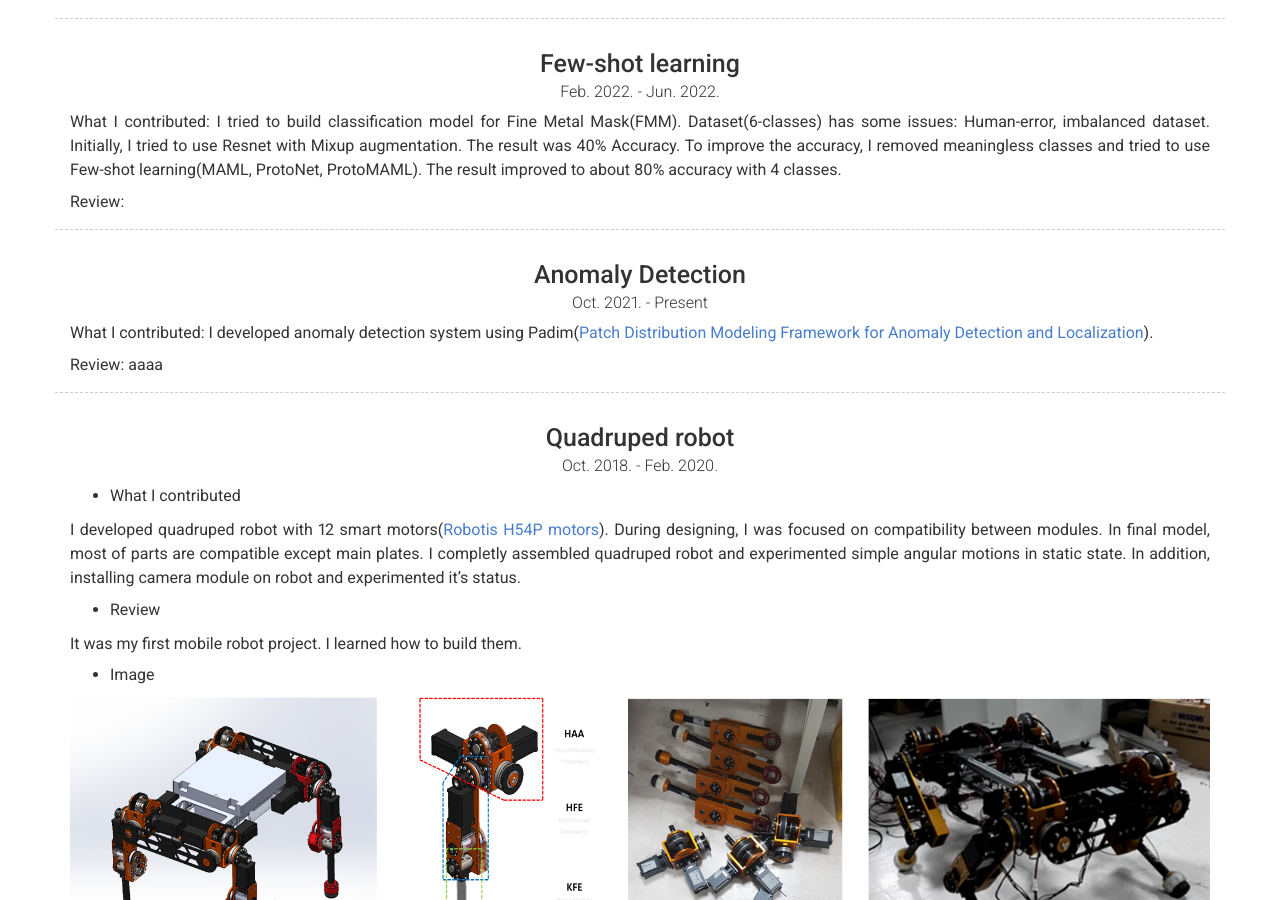
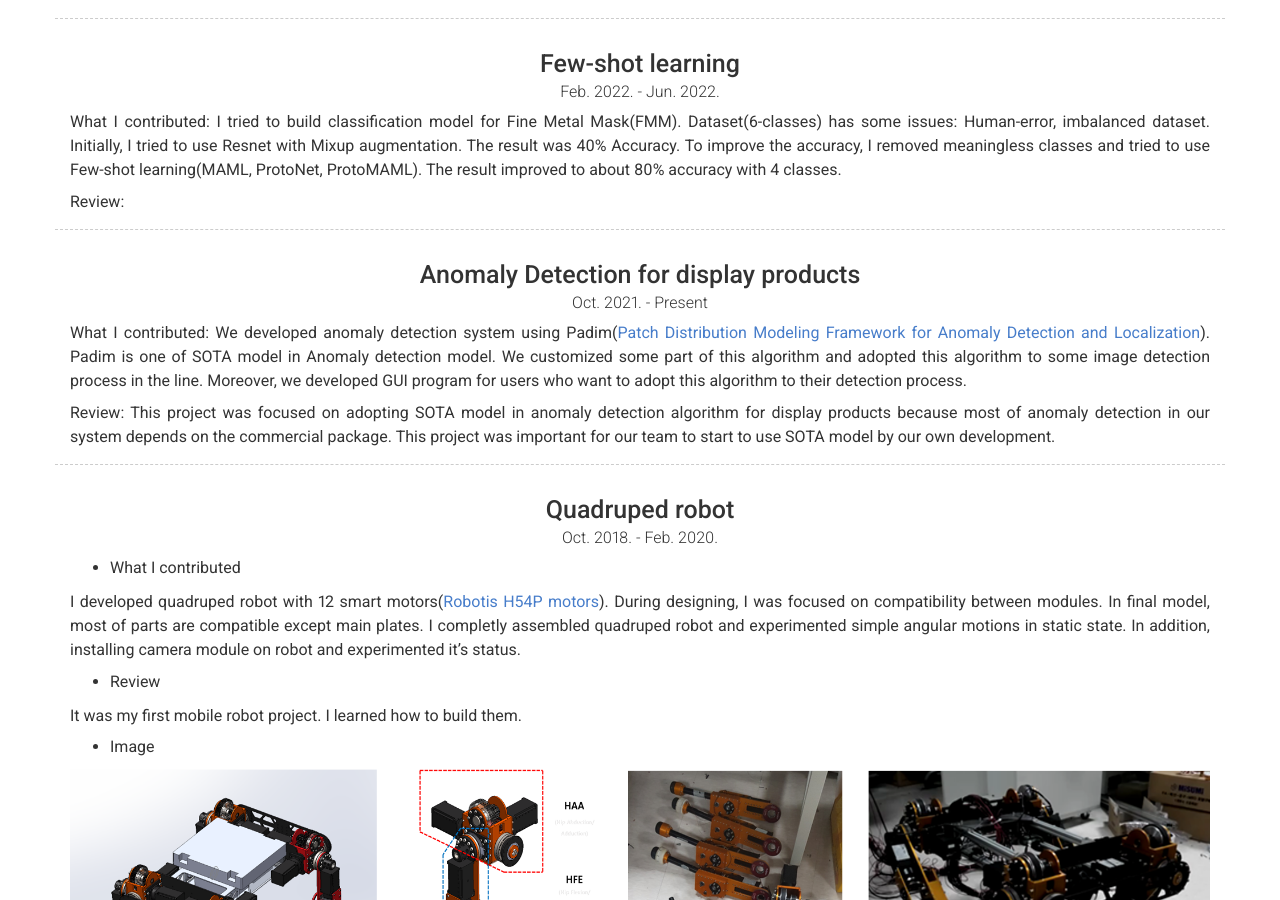
Before and after one commit to jiyang91/jiyang91.github.io, a Jekyll site: the page built from index.md, in a window 1280 px wide and 900 px high, scrolled down 894 px. Built offline with Jekyll 4.4.1, drawn with Linux system fonts in a browser that asks for light colours; nearby versions of some CDN libraries.

Commit message:
anomaly 수정

```diff
--- a/_config.yml
+++ b/_config.yml
@@ -79,14 +79,14 @@ content:
           Review:
 
       - layout: top-middle
-        title: Anomaly Detection
+        title: Anomaly Detection for display products
         sub_title:
         caption: Oct. 2021. - Present
         border: weak
         description: |
-          What I contributed: I developed anomaly detection system using Padim(<a href="https://arxiv.org/abs/2011.08785">Patch Distribution Modeling Framework for Anomaly Detection and Localization<a/>).
+          What I contributed: We developed anomaly detection system using Padim(<a href="https://arxiv.org/abs/2011.08785">Patch Distribution Modeling Framework for Anomaly Detection and Localization<a/>). Padim is one of SOTA model in Anomaly detection model. We customized some part of this algorithm and adopted this algorithm to some image detection process in the line. Moreover, we developed GUI program for users who want to adopt this algorithm to their detection process.
 
-          Review: aaaa
+          Review: This project was focused on adopting SOTA model in anomaly detection algorithm for display products because most of anomaly detection in our system depends on the commercial package. This project was important for our team to start to use SOTA model by our own development.
 
       - layout: top-middle
         border: weak
```
